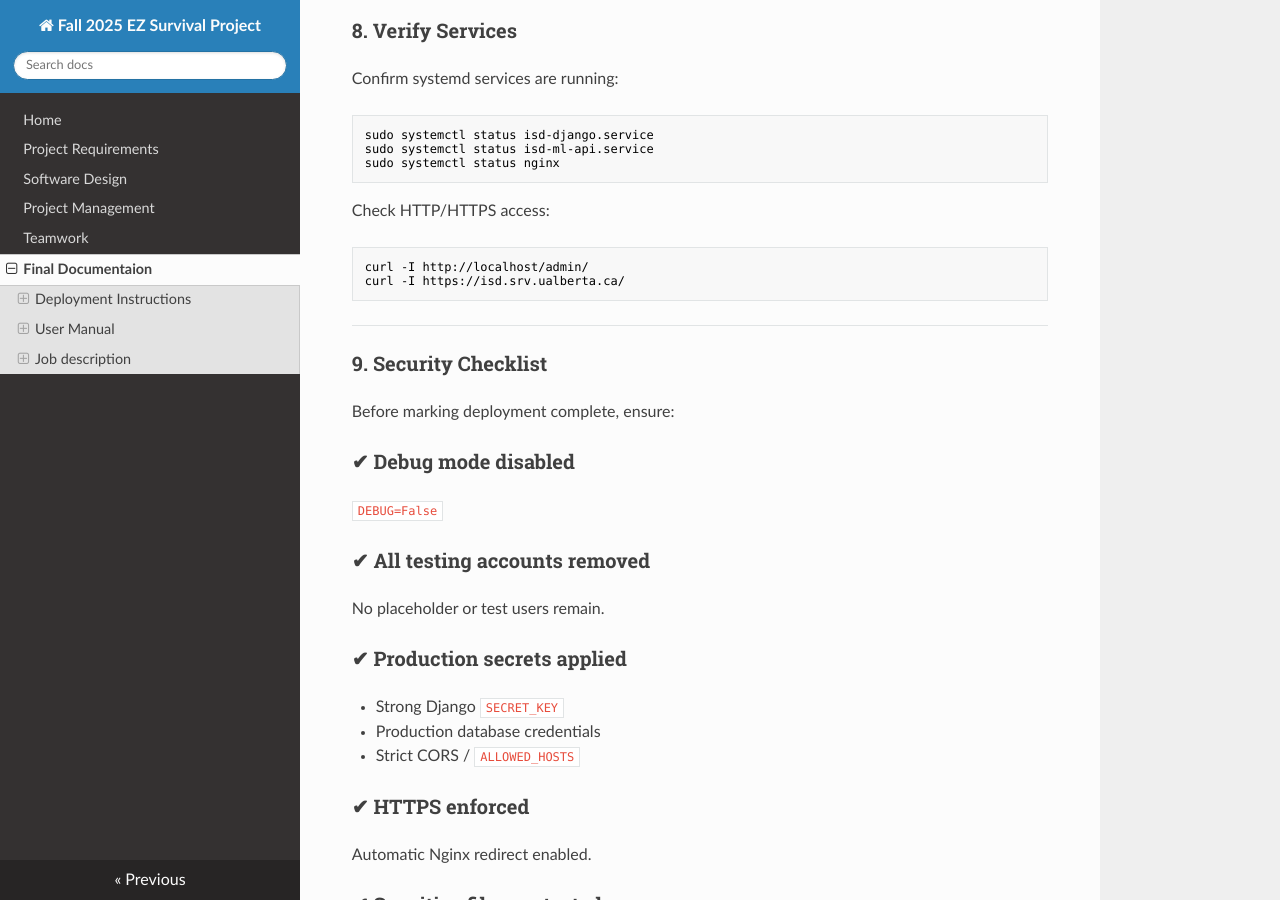
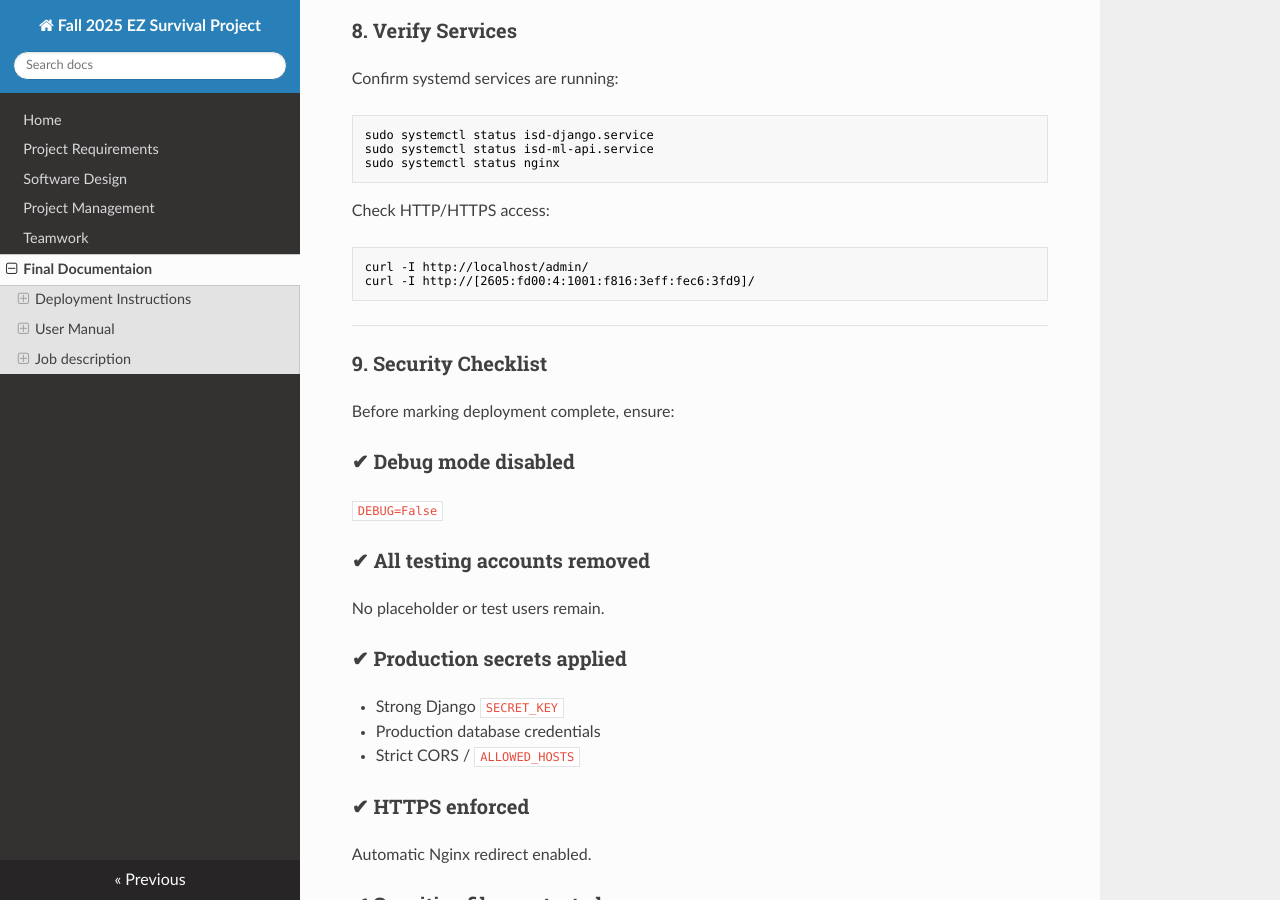
Before and after one commit to Xenocynic/IndividualSurvivalDistributions, an MkDocs documentation site: the page built from docs/final.md, in a window 1280 px wide and 900 px high, scrolled down 3443 px. Built offline with MkDocs 1.6.1, drawn with Linux system fonts in a browser that asks for light colours; nearby versions of some CDN libraries; part of the change alters nothing that is shown.

Commit message:
Update final.md

````diff
--- a/docs/final.md
+++ b/docs/final.md
@@ -178,7 +178,7 @@ Check HTTP/HTTPS access:
 
 ```bash
 curl -I http://localhost/admin/
-curl -I https://isd.srv.ualberta.ca/
+curl -I http://[2605:fd00:4:1001:f816:3eff:fec6:3fd9]/
 ```
 
 ---
````
